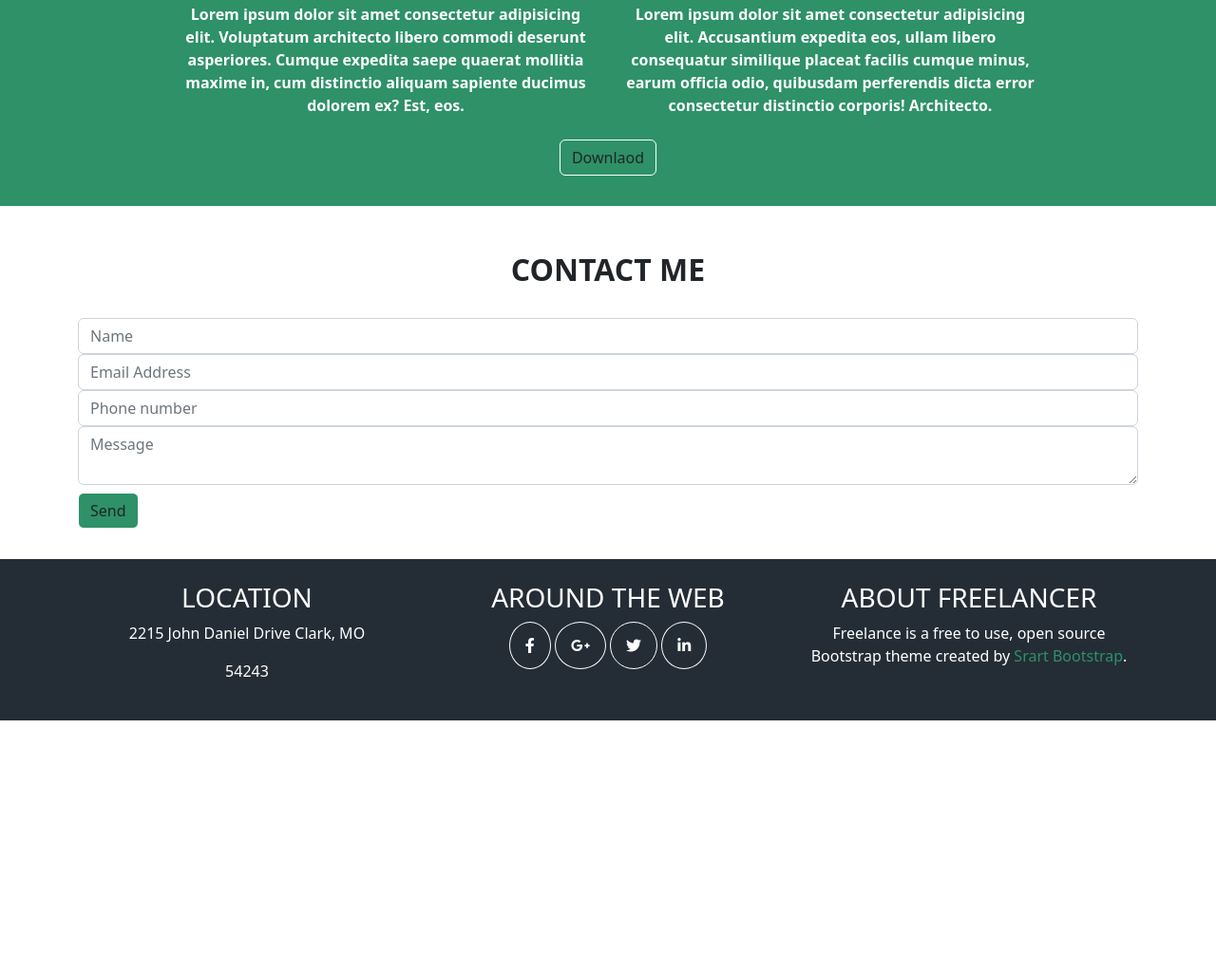
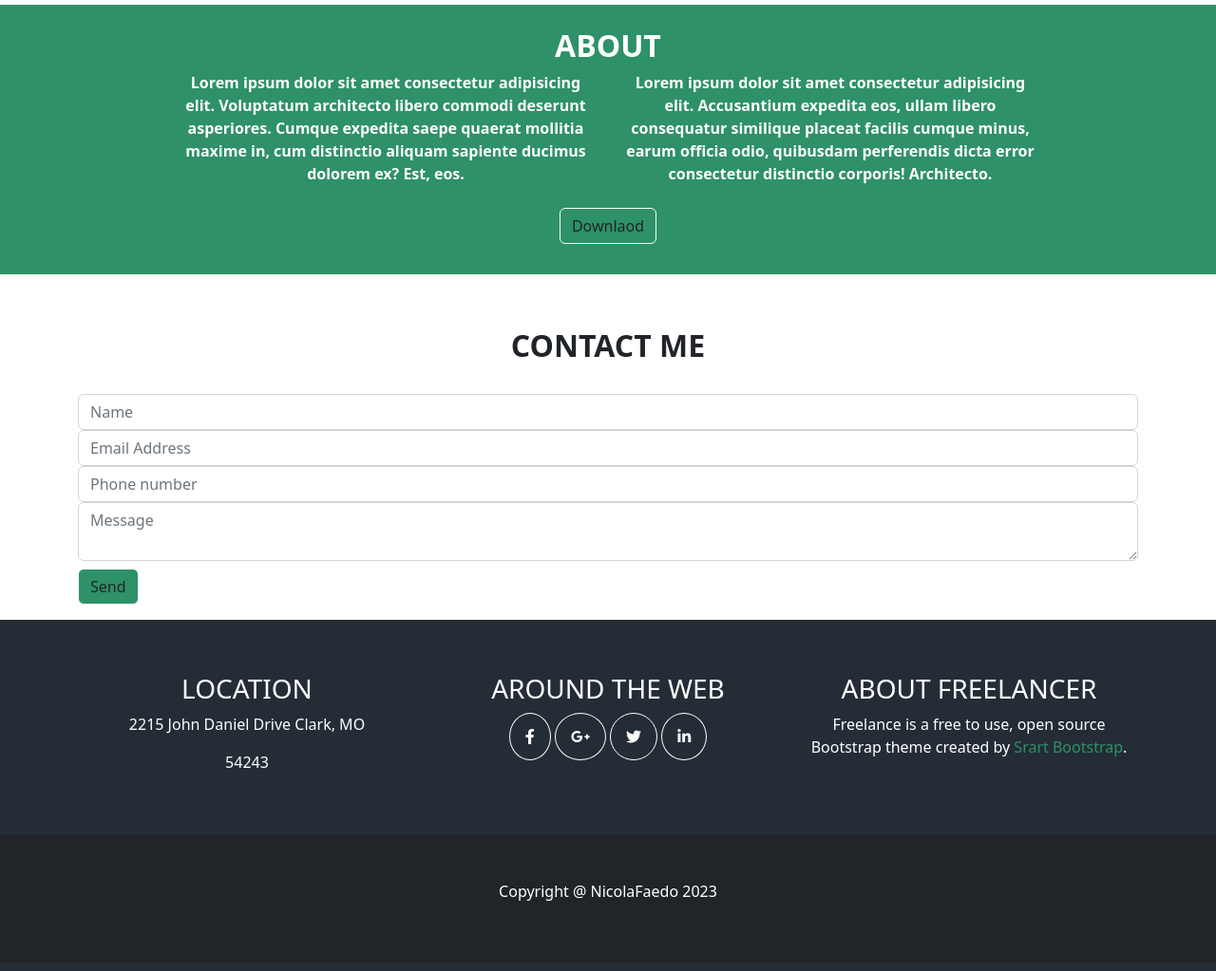
Before and after one commit to Nicowski25/html-css-bootstrap-freelancer, a plain HTML site: page index.html in a window 1280 px wide. Shown: the part 1114-2137 px from the top of the page at 95% size. Before the commit the page ends 1873 px from the top, so only its background shows below. Drawn offline with nearby package versions, Linux system fonts and the light colour scheme.

Commit message:
bottom footer and fixes

```diff
--- a/index.html
+++ b/index.html
@@ -37,7 +37,7 @@
             </div>
         </section>
 
-        <section class="portfolio">
+        <section class="portfolio py-4">
             <h1 class="fw-bold text-center">PORTFOLIO</h1>
             <div class="container m-auto row row-cols-1 row-cols-md-2 row-cols-lg-3">
                 <img src="./img/cabin.png" alt="" class="mw-100 rounded-4">
@@ -49,7 +49,7 @@
             </div>
         </section>
 
-        <section class="about text-center py-4">
+        <section class="about text-center py-4 my-4">
             <h2 class="fw-bold">ABOUT</h2>
             <div class="container w-75 fw-semibold row row-cols-1 row-cols-md-2 m-auto">
                 <p class="col">Lorem ipsum dolor sit amet consectetur adipisicing elit. Voluptatum architecto libero commodi deserunt asperiores. Cumque expedita saepe quaerat mollitia maxime in, cum distinctio aliquam sapiente ducimus dolorem ex? Est, eos.</p>
@@ -61,7 +61,7 @@
     </main>
 
     <section id="contact">
-        <div class="container py-4">
+        <div class="container py-2">
             <h2 class="fw-bold text-center py-4">CONTACT ME</h2>
             <div class="flex-column">
                 <div class="col">
@@ -80,16 +80,16 @@
 
     </section>
 
-    <footer id="site_footer">
+    <footer id="site_footer" class="py-2">
         <div class="container text-center text-white py-4">
-            <div class="row row-cols-1 row-cols-md-2 row-cols-lg-3">
-                <div class="col">
+            <div class="row row-cols-1 row-cols-lg-3">
+                <div class="col py-4">
                     <h3>LOCATION</h3>
                     <p>2215 John Daniel Drive Clark, MO</p>
                     <p>54243</p>
                 </div>
 
-                <div class="col">
+                <div class="col py-4">
                     <h3>AROUND THE WEB</h3>
                     <i class="fa-brands fa-facebook-f"></i>
                     <i class="fa-brands fa-google-plus-g"></i>
@@ -97,18 +97,18 @@
                     <i class="fa-brands fa-linkedin-in"></i>
                 </div>
 
-                <div class="col">
+                <div class="col py-4">
                     <h3>ABOUT FREELANCER</h3>
                     <p>Freelance is a free to use, open source Bootstrap theme created by <span class="c_secondary">Srart Bootstrap</span>.</p>
                 </div>
+            </div>
 
-            </div>
+        </div>
+        <div id="footer_bot" class="text-white text-center py-5">
+            <p>Copyright @ NicolaFaedo 2023</p>
         </div>
 
     </footer>
-
-
-
 
       <script src="https://cdn.jsdelivr.net/npm/@popperjs/core@2.11.6/dist/umd/popper.min.js"
         integrity="sha384-oBqDVmMz9ATKxIep9tiCxS/Z9fNfEXiDAYTujMAeBAsjFuCZSmKbSSUnQlmh/jp3" crossorigin="anonymous">
--- a/style.css
+++ b/style.css
@@ -36,3 +36,7 @@ div i {
 .c_secondary {
     color: rgb(46, 145, 104);
 }
+
+#footer_bot {
+    background-color: rgb(33, 37, 41);
+}
```
